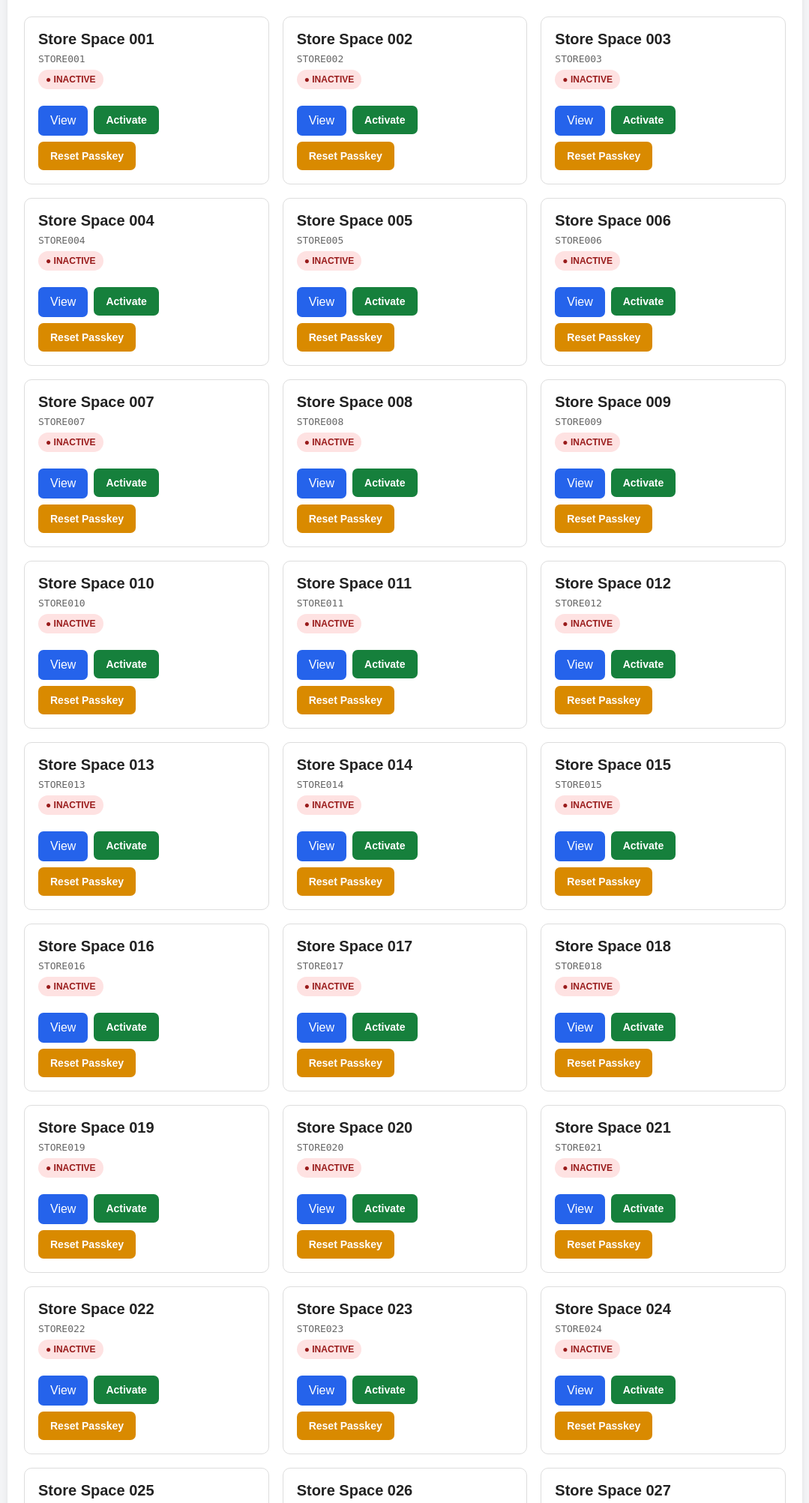
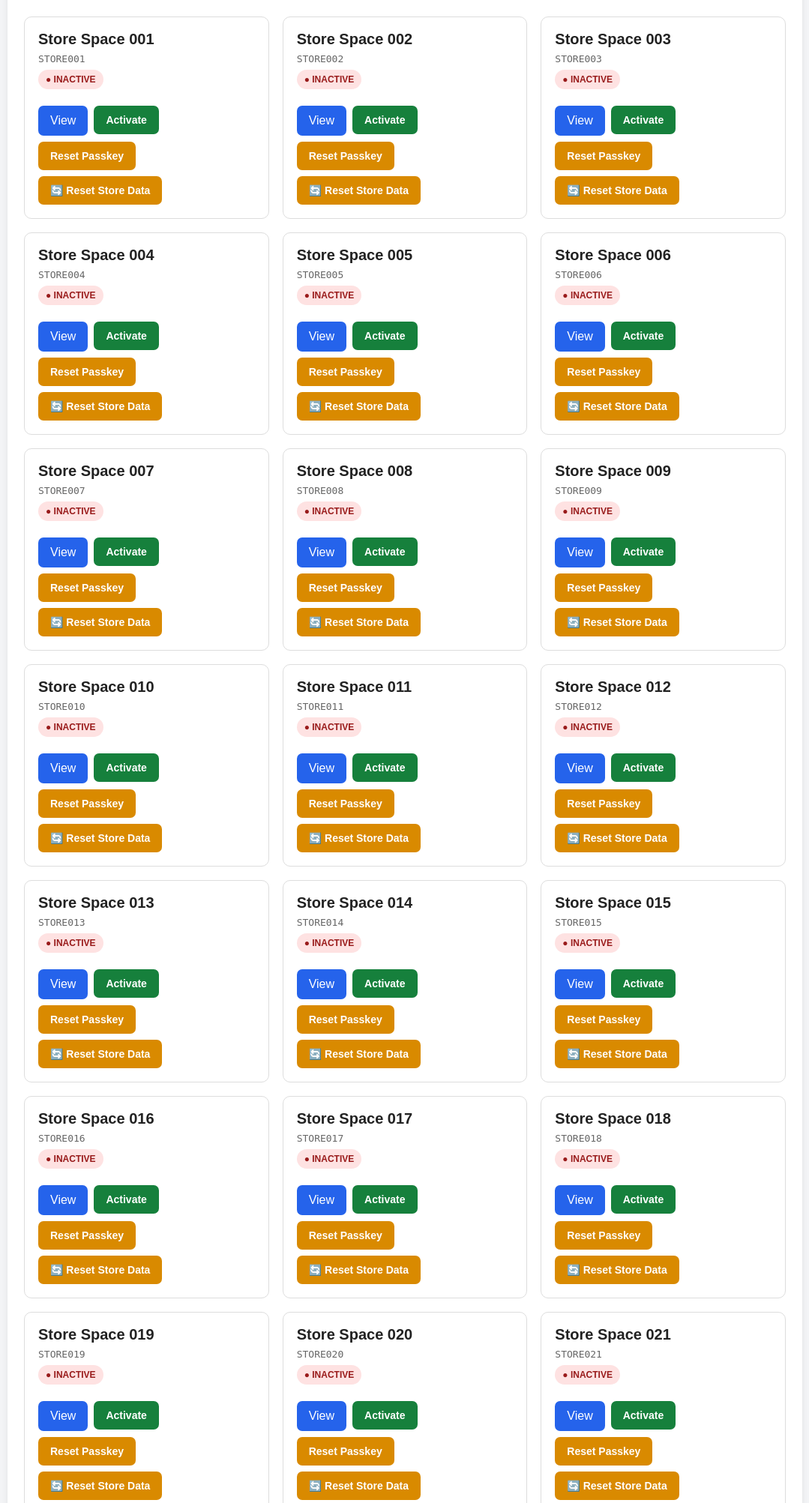
Before and after one commit to JAKES07/Easy_Sales, a Flask app: page /controller/ in a window 1280 px wide. Shown: the part 753-2758 px from the top of the page at 75% size, without its empty margins (100-1179 px from the left). Run offline with Flask 3, Linux system fonts and the light colour scheme; the visitor is signed in with stand-in values (Sample User, id 1); data comes from the database, SQL or seed files in the repository.

Commit message:
Update controller_dashboard.html

```diff
--- a/templates/controller_dashboard.html
+++ b/templates/controller_dashboard.html
@@ -380,6 +380,23 @@
                         </button>
 
                     </form>
+                    <form
+    action="{{ url_for('controller.reset_store_data',
+    store_id=store['store_id']) }}"
+    method="POST"
+    onsubmit="return confirm(
+        'WARNING: This will permanently delete all products, sales, stock history and reports for {{ store["store_name"] }}. The store itself will remain. Are you sure you want to reset this store?'
+    );"
+>
+
+    <button
+        type="submit"
+        class="btn-reset"
+    >
+        🔄 Reset Store Data
+    </button>
+
+</form>
 
                 </div>
 
```
